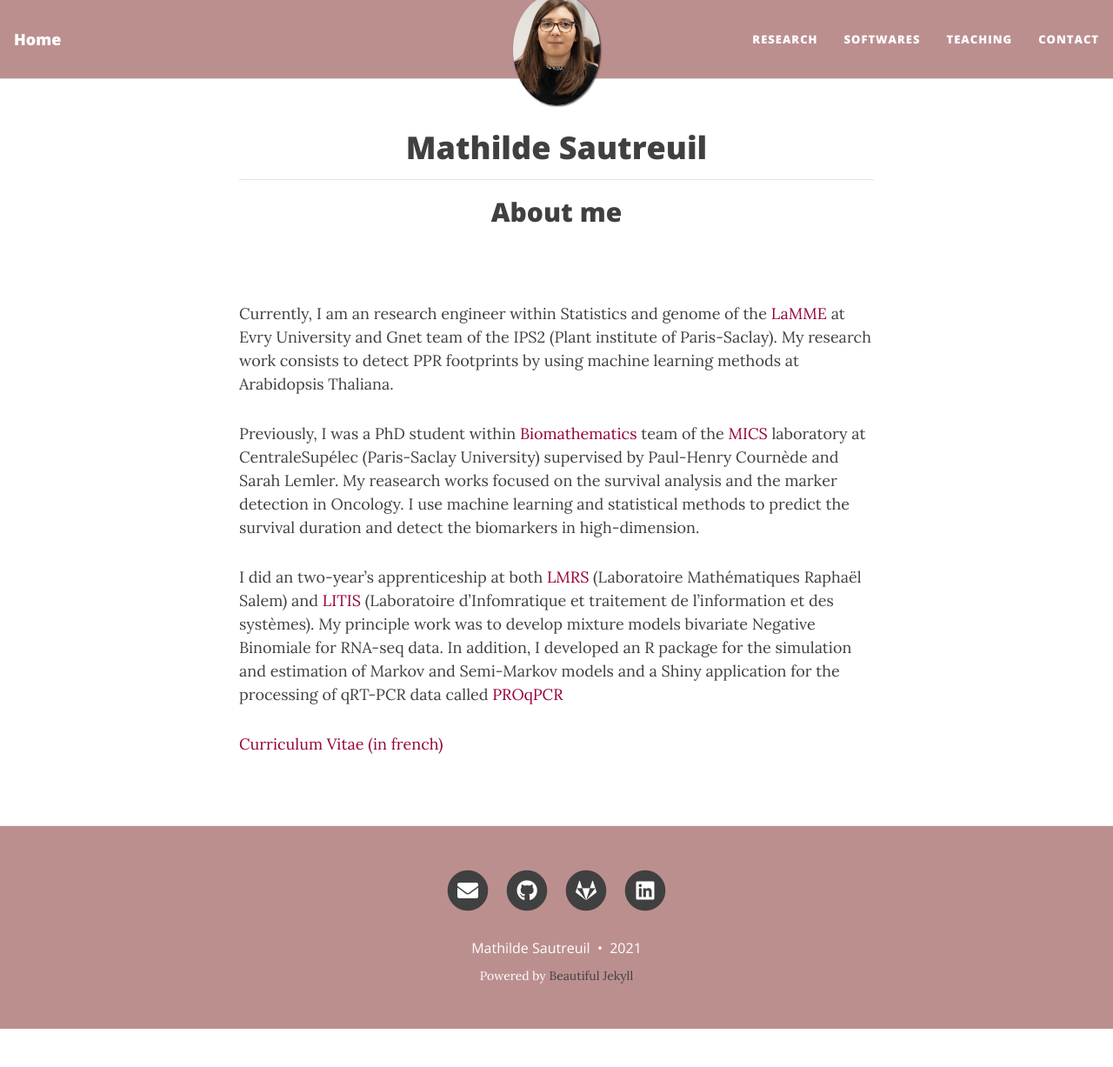
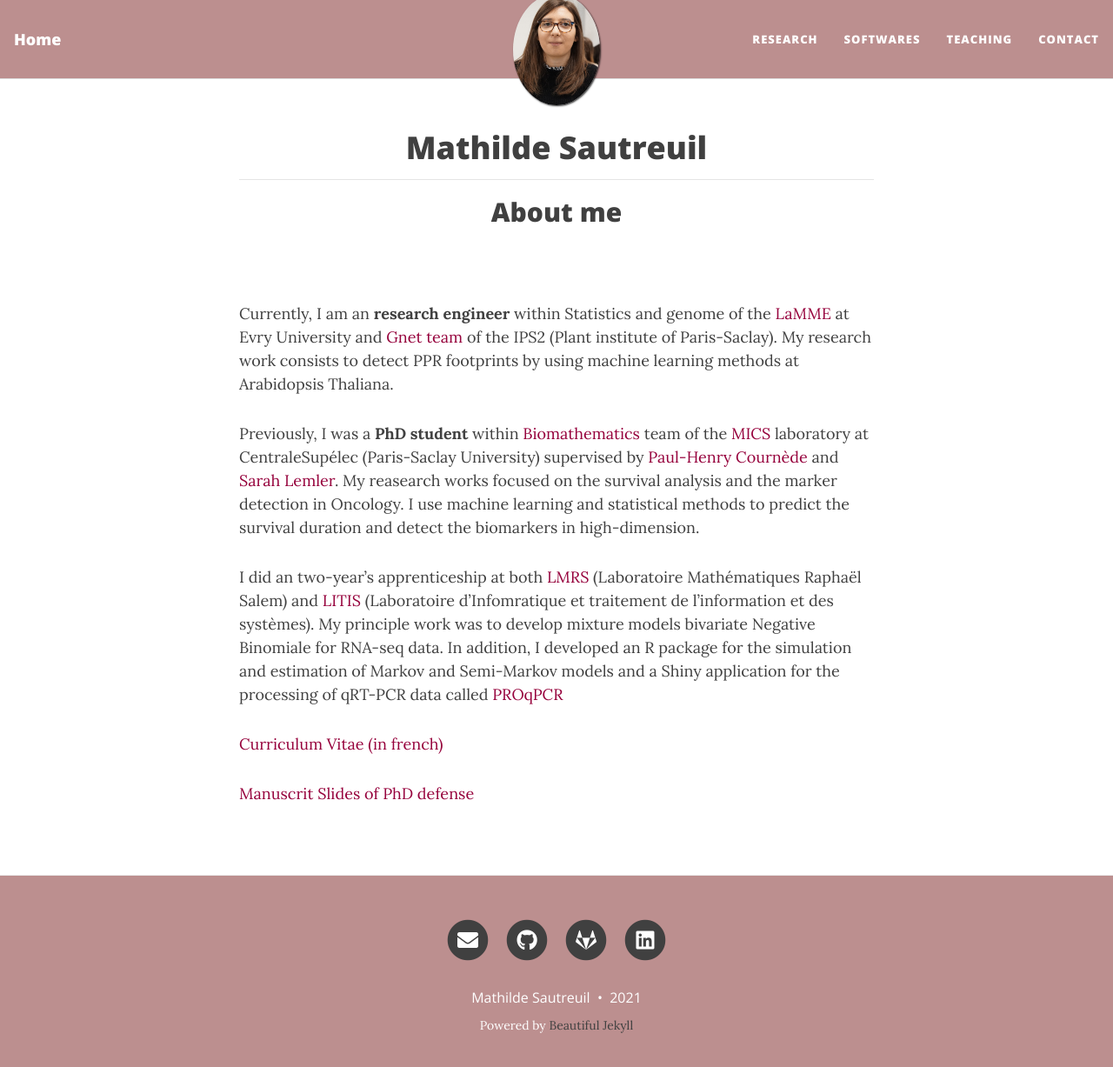
Before and after one commit to mathildesautreuil/mathildesautreuil.github.io, a Jekyll site: the page built from index.md, in a window 1280 px wide and 1240 px high. Shown: the top 1227 px of the window at 87% size. Built offline with Jekyll 4.4.1, drawn with Linux system fonts in a browser that asks for light colours; nearby versions of some CDN libraries; the list of posts is cut into pages by our own code.

Commit message:
add links and documents

```diff
--- a/index.md
+++ b/index.md
@@ -9,10 +9,14 @@ layout: page
 </div>
   <br/>
 
-Currently, I am an research engineer within Statistics and genome of the [LaMME](http://www.math-evry.cnrs.fr/welcome){:target="\_blank"} at Evry University and Gnet team of the IPS2 (Plant institute of Paris-Saclay). My research work consists to detect PPR footprints by using machine learning methods at Arabidopsis Thaliana.
+Currently, I am an **research engineer** within Statistics and genome of the [LaMME](http://www.math-evry.cnrs.fr/welcome){:target="\_blank"} at Evry University and [Gnet team](http://www.ips2.universite-paris-saclay.fr/en/research/pmin-department-plant-microbe-interactions-and-networks-biotic-interactions/gnet-genomics-networks.html) of the IPS2 (Plant institute of Paris-Saclay). My research work consists to detect PPR footprints by using machine learning methods at Arabidopsis Thaliana.
 
-Previously, I was a PhD student within <a href = 'http://biomathematics.mics.centralesupelec.fr/'>Biomathematics</a> team of the [MICS](http://mics.centralesupelec.fr/en/){:target="\_blank"} laboratory at CentraleSupélec (Paris-Saclay University) supervised by Paul-Henry Cournède and Sarah Lemler. My reasearch works focused on the survival analysis and the marker detection in Oncology. I use machine learning and statistical methods to predict the survival duration and detect the biomarkers in high-dimension.
+Previously, I was a **PhD student** within <a href = 'http://biomathematics.mics.centralesupelec.fr/en'>Biomathematics</a> team of the [MICS](http://mics.centralesupelec.fr/en/){:target="\_blank"} laboratory at CentraleSupélec (Paris-Saclay University) supervised by [Paul-Henry Cournède](https://scholar.google.fr/citations?hl=fr&user=LGr1sroAAAAJ&view_op=list_works&sortby=pubdate) and [Sarah Lemler](https://sites.google.com/view/sarah-lemler). My reasearch works focused on the survival analysis and the marker detection in Oncology. I use machine learning and statistical methods to predict the survival duration and detect the biomarkers in high-dimension.
 
 I did an two-year's apprenticeship at both [LMRS](http://lmrs.univ-rouen.fr/){:target="\_blank"} (Laboratoire Mathématiques Raphaël Salem) and [LITIS](https://www.litislab.fr/accueil){:target="\_blank"} (Laboratoire d'Infomratique et traitement de l'information et des systèmes). My principle work was to develop mixture models bivariate Negative Binomiale for RNA-seq data. In addition, I developed an R package for the simulation and estimation of Markov and Semi-Markov models and a Shiny application for the processing of qRT-PCR data called [PROqPCR](https://qpcrapp.shinyapps.io/proqpcr/){:target="\_blank"}
 
 [Curriculum Vitae (in french)](img/cv_MSautreuil.pdf)
+<br>
+
+[Manuscrit](img/manuscrit_MSautreuil.pdf)
+[Slides of PhD defense](img/soutenance_MSautreuil.pdf)
```
Also changed, not shown: teaching.md (+2 -2 lines), 2 other files.
